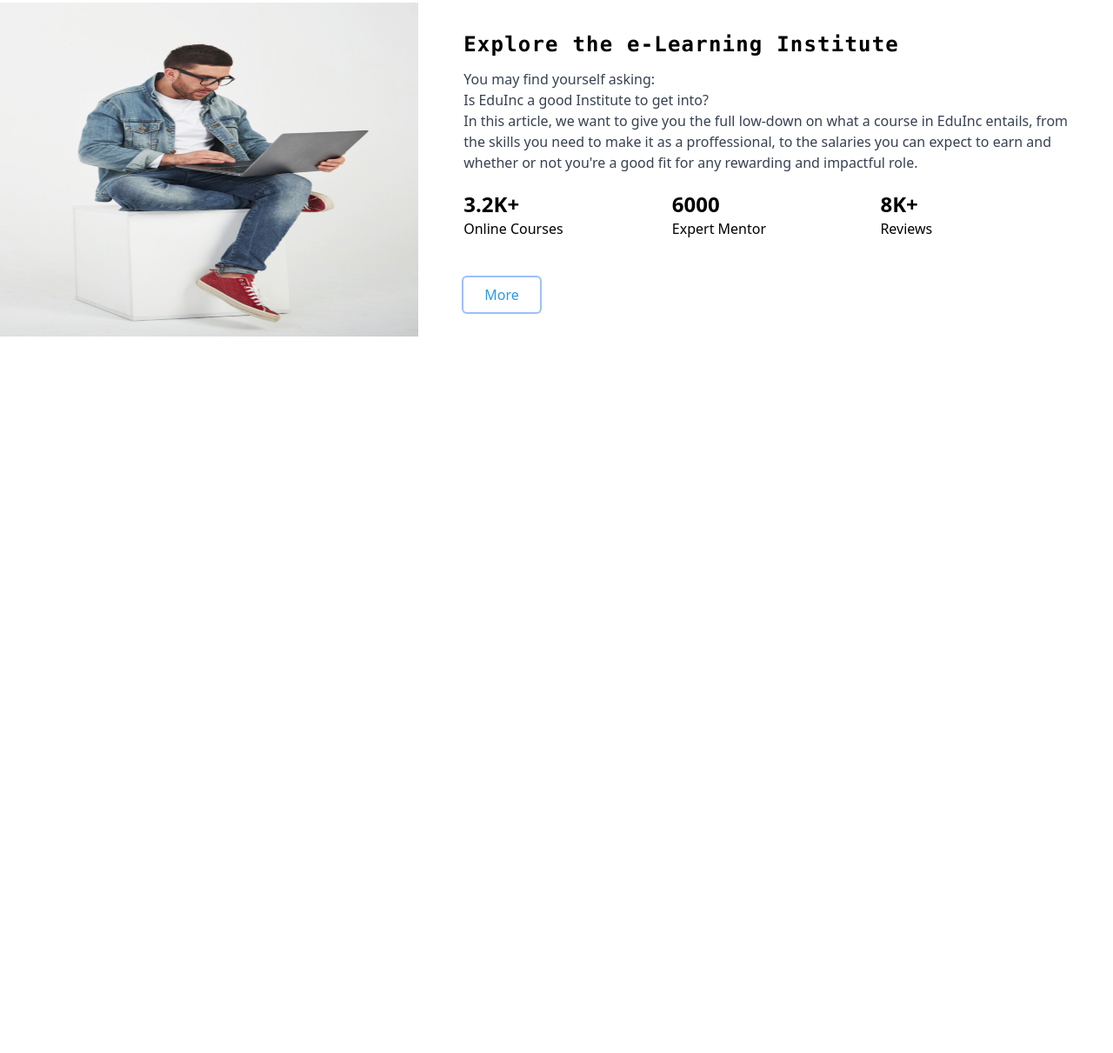
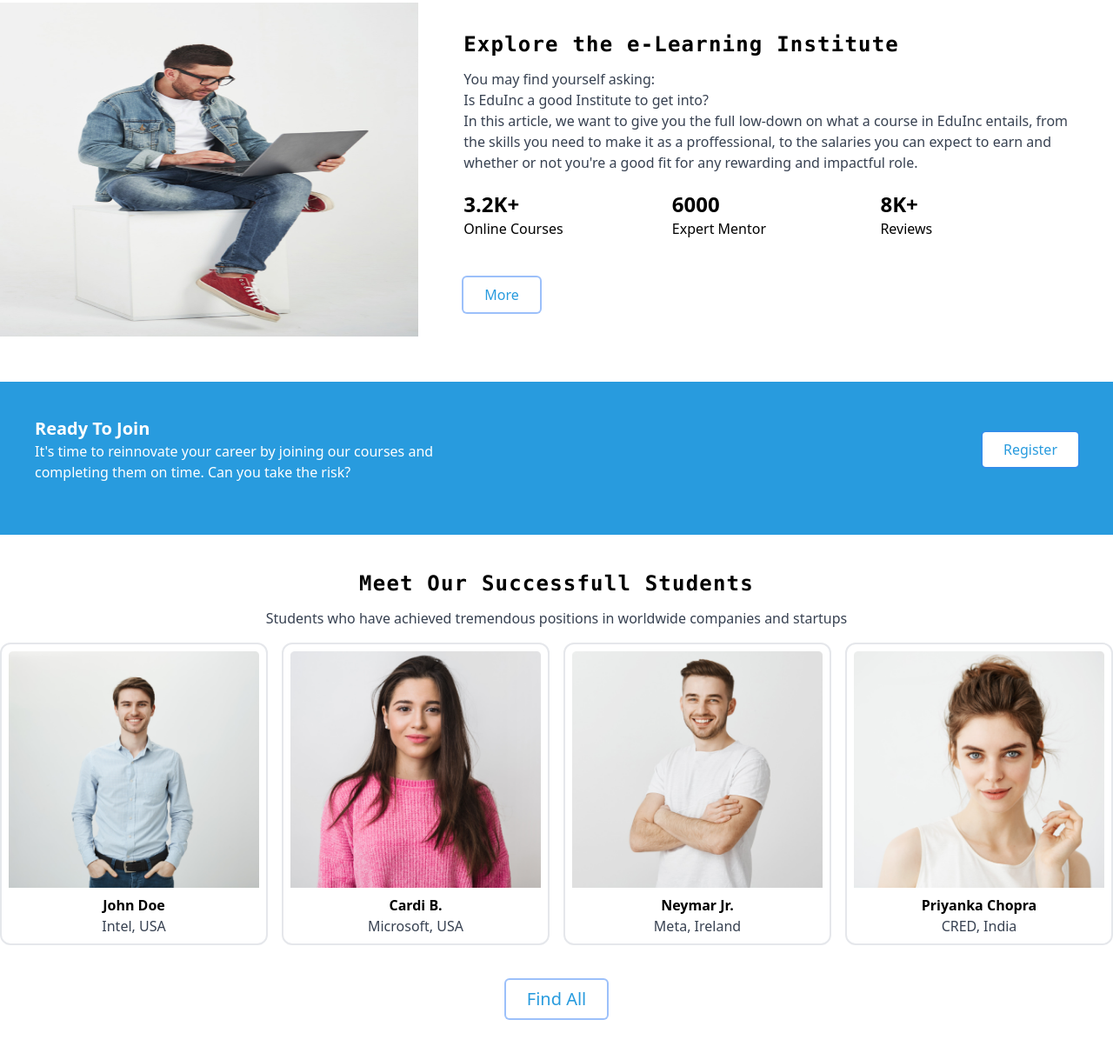
Before and after one commit to shanto0241/shanto-b6-a3, a plain HTML site: page index.html in a window 1280 px wide. Shown: the part 881-2092 px from the top of the page at 87% size. Before the commit the page ends 1320 px from the top, so only its background shows below. Drawn offline with nearby package versions, Linux system fonts and the light colour scheme.

Commit message:
more sections

```diff
--- a/index.html
+++ b/index.html
@@ -163,6 +163,48 @@
 					</div>
 				</div>
 			</section>
+			<!-- ready to join -->
+			<section class="container m-auto bg-primary h-64 md:h-44 mb-10">
+				<div class="grid md:grid-cols-2 gap-10 items-center">
+					<div class="text-center md:text-start py-10 px-10">
+						<h1 class="text-xl text-white font-bold">Ready To Join</h1>
+						<p class="text-white font-light">It's time to reinnovate your career by joining our courses and completing them on time. Can you take the risk?</p>
+					</div>
+					<div class="text-center md:text-end md:pr-10">
+						<button class="text-primary bg-white px-6 py-2 rounded transition-all hover:border-2 hover:text-black ring-2">Register</button>
+					</div>
+				</div>
+			</section>
+			<!-- successfull students 	 -->
+			<section class="container m-auto mb-10 text-center ">
+				<h1 class="font-mono font-semibold text-2xl tracking-wider">Meet Our Successfull Students</h1>
+				<p class="pt-3 text-gray-700">Students who have achieved tremendous positions in worldwide companies and startups</p>
+				<div class="grid md:grid-cols-2 lg:grid-cols-4 gap-4 mt-4 tansition-all">
+					<div class="border-2 hover:border-black rounded-xl">
+						<img class=" p-2 w-full h-72 md:h-72" src="./assets/student/student-1.png" alt="">
+						<h1 class="text-black font-semibold">John Doe</h1>
+						<p class="text-gray-700 mb-2">Intel, USA</p>
+					</div>
+					<div class="border-2 hover:border-black rounded-xl">
+						<img class="p-2 w-full h-72 md:h-72" src="./assets/student/student-2.png" alt="">
+						<h1 class="text-black font-semibold">Cardi B.</h1>
+						<p class="text-gray-700 mb-2">Microsoft, USA</p>
+					</div>
+					<div class="border-2 hover:border-black rounded-xl">
+						<img class="p-2 w-full h-72 md:h-72"  src="./assets/student/student-3.png" alt="">
+						<h1 class="text-black font-semibold">Neymar Jr.</h1>
+						<p class="text-gray-700 mb-2">Meta, Ireland</p>
+					</div>
+					<div class="border-2 hover:border-black rounded-xl">
+						<img class="p-2 w-full h-72 md:h-72" src="./assets/student/student-4.png" alt="">
+						<h1 class="text-black font-semibold">Priyanka Chopra</h1>
+						<p class="text-gray-700 mb-2">CRED, India</p>
+					</div>
+				</div>
+				<div class="my-10 text-center">
+					<button class="text-primary text-xl px-6 py-2 rounded transition-all hover:bg-primary hover:text-white ring-2">Find All</button>
+				</div>
+			</section>
 		</main>
 </body>
 </html>
```
